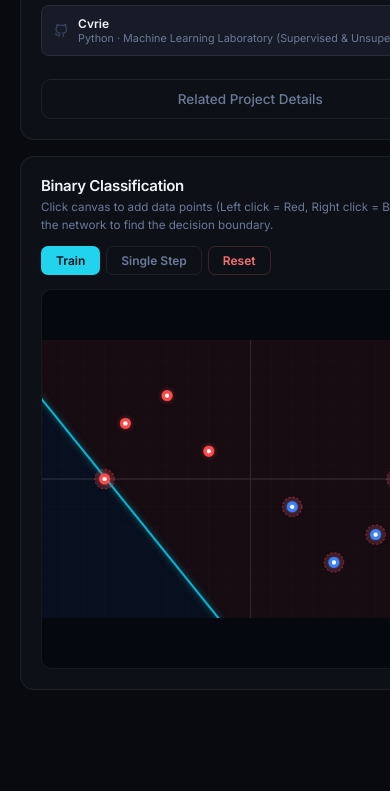
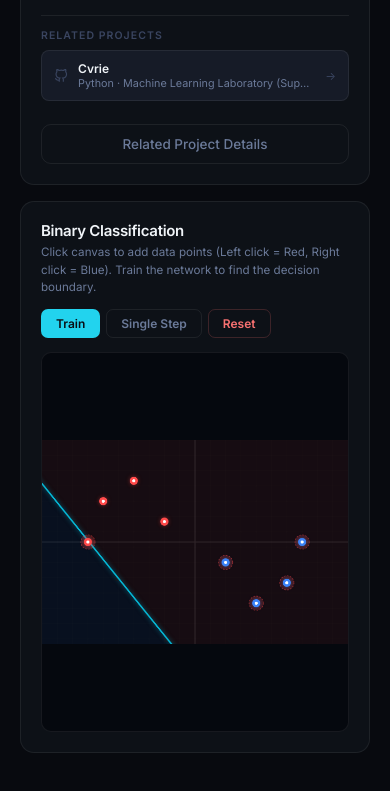
Before and after one commit to Nexlein/Portfolio, a website built with Vite: page ailab.html in a window 390 px wide. Shown: the part 997-1788 px from the top of the page. Before the commit the page ends 1747 px from the top, so only its background shows below. Built offline with nearby package versions, Linux system fonts and the light colour scheme.

Commit message:
style: fix mobile canvas cutting on the right by enforcing min-width 0 on grid elements and allowing canvas proportional scale

```diff
--- a/src/style/components.css
+++ b/src/style/components.css
@@ -5,6 +5,8 @@
     border-radius: 14px;
     padding: 20px;
     transition: border-color var(--t-fast);
+    max-width: 100%;
+    min-width: 0;
 }
 
 .card:hover {
@@ -363,12 +365,14 @@
     justify-content: center;
     align-items: center;
     min-height: 380px;
+    min-width: 0;
 }
 
 canvas {
     display: block;
     max-width: 100%;
-    max-height: 100%;
+    height: auto;
+    min-width: 0;
     cursor: crosshair;
 }
 
--- a/src/style/layout.css
+++ b/src/style/layout.css
@@ -745,6 +745,10 @@ main {
     align-items: start;
 }
 
+.layout-grid > div {
+    min-width: 0;
+}
+
 /* ─── Responsive ──────────────────────────────────── */
 @media (max-width: 1024px) {
     .section {
```
